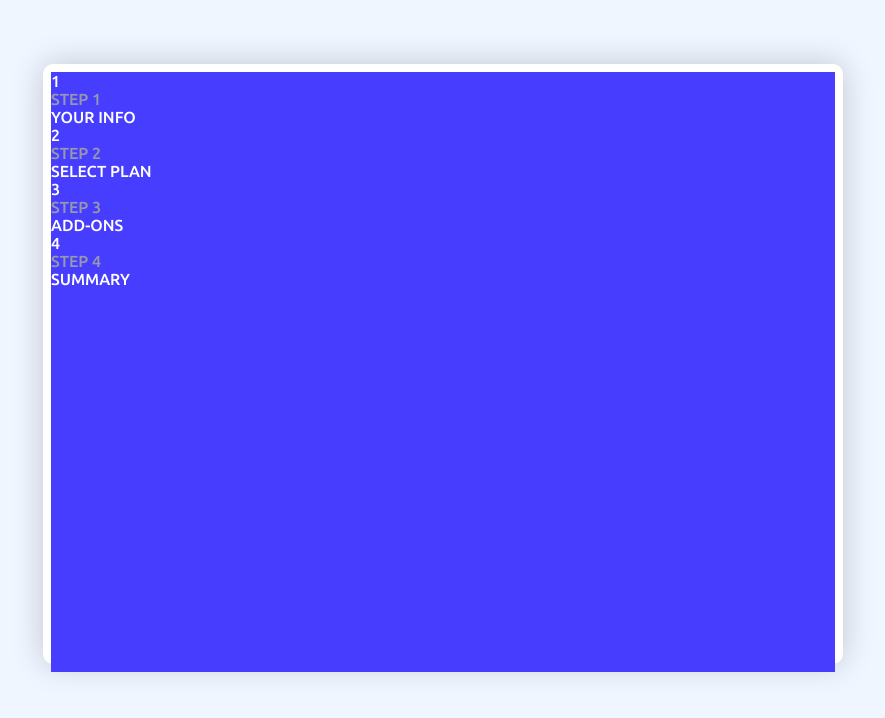
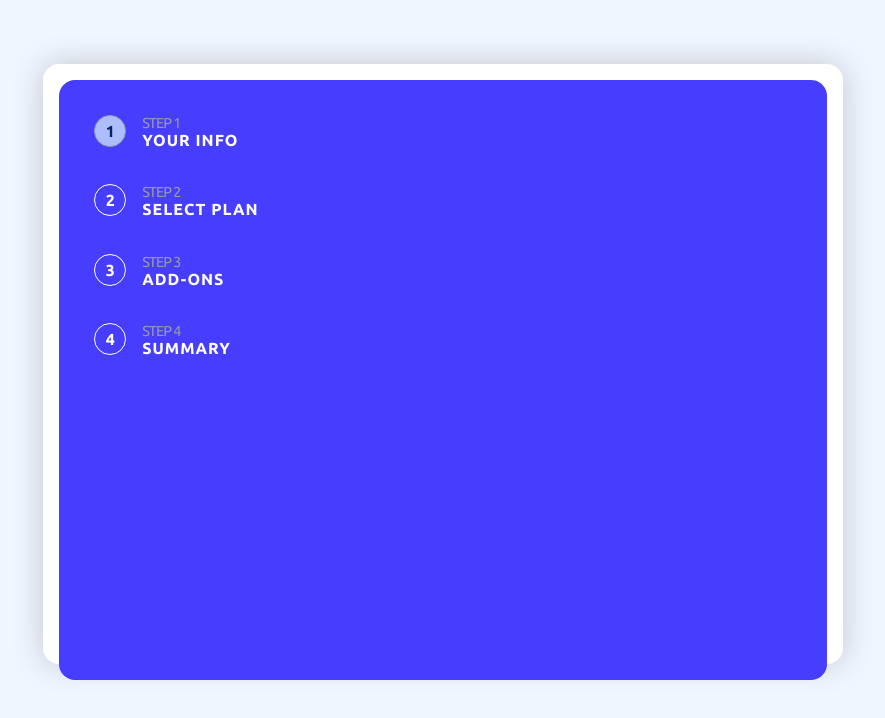
Before and after one commit to athinakantis/Front_End_Mentor, a React (Vite) app in the folder multiStepForm/: page / in a window 1280 px wide. Shown: the top 718 px of the page, without its empty margins (197-1082 px from the left). Built offline with nearby package versions, Linux system fonts and the light colour scheme.

Commit message:
add Overview component

```diff
--- a/multiStepForm/src/App.css
+++ b/multiStepForm/src/App.css
@@ -5,5 +5,5 @@ main {
   display: flex;
   background-color: var(--white);
   box-shadow: 0px 0px 2rem rgba(0,0,0,0.2);
-  border-radius: 10px
+  border-radius: var(--borderRadius);
 }
--- a/multiStepForm/src/App.jsx
+++ b/multiStepForm/src/App.jsx
@@ -1,6 +1,6 @@
 import { useState } from 'react'
 import './App.css'
-import StepOverview from './StepOverview'
+import Overview from './Overview'
 
 
 function App() {
@@ -9,9 +9,9 @@ function App() {
 
   return (
     <main>
-      <StepOverview />
+      <Overview currentStep={step}/>
+
     </main>
-
   )
 }
 
--- /dev/null
+++ b/multiStepForm/src/Overview.css
@@ -0,0 +1,45 @@
+#stepOverview {
+    background-color: var(--purplishBlue);
+    text-transform: uppercase;
+    color: var(--white);
+    height: 100%;
+    margin: var(--margin);
+    flex: 1;
+    border-radius: var(--borderRadius);
+  }
+
+  .stepNum {
+    display: flex;
+    margin: 2.2rem;
+    gap: 1rem;
+  }
+
+  .num {
+      width: 2rem;
+      height: 2rem;
+      display: flex;
+      justify-content: center;
+      align-items: center;
+      border-radius: 50%;
+      border: 1px solid var(--white);
+      font-weight: bold;
+  }
+
+  .stepDetails :first-child {
+    color: var(--coolGray);
+    font-weight: medium;
+    letter-spacing: -1px;
+    font-size: 0.9rem;
+  }
+
+  .stepDetails :last-child {
+    letter-spacing: 1px;
+    color: var(--white);
+    font-weight: bold;
+  }
+
+.active {
+    background-color: var(--pastelBlue);
+    color: var(--marineBlue);
+    border: 1px solid var(--coolGray);
+}
--- a/multiStepForm/src/StepOverview.jsx
+++ b/multiStepForm/src/Overview.jsx
@@ -1,31 +1,33 @@
-import './StepOverview.css'
+import './Overview.css'
+import Step from './Step';
 
-function StepOverview(){
+
+function StepOverview(props){
     return(
         <div id="stepOverview">
             <div className="stepNum">
-                <p className="num">1</p>
+                <Step step={1} currentStep={props.currentStep} />
                 <div className="stepDetails">
                     <p>Step 1</p>
                     <p>Your info</p>
                 </div>
             </div>
             <div className="stepNum">
-                <p className="num">2</p>
+                <Step step={2} currentStep={props.currentStep} />
                 <div className="stepDetails">
                     <p>Step 2</p>
                     <p>Select plan</p>
                 </div>
             </div>
             <div className="stepNum">
-                <p className="num">3</p>
+                <Step step={3} currentStep={props.currentStep} />
                 <div className="stepDetails">
                     <p>Step 3</p>
                     <p>Add-ons</p>
                 </div>
             </div>
             <div className="stepNum">
-                <p className="num">4</p>
+                <Step step={4} currentStep={props.currentStep} />
                 <div className="stepDetails">
                     <p>Step 4</p>
                     <p>Summary</p>
--- a/multiStepForm/src/Step.jsx
+++ b/multiStepForm/src/Step.jsx
@@ -1,8 +1,9 @@
 
 function Step(props) {
-    return(
-        <h2>{props.currentStep}</h2>
-    )
+    if (props.step === props.currentStep) {
+        return <p className='active num'>{props.step}</p>
+    }
+    return <p className="num">{props.step}</p>
 }
 
-export default Step
+export default Step;
--- a/multiStepForm/src/StepOverview.css
+++ /dev/null
@@ -1,16 +0,0 @@
-#stepOverview {
-    background-color: var(--purplishBlue);
-    text-transform: uppercase;
-    color: var(--white);
-    height: 100%;
-    margin: 0.5rem;
-    flex: 1;
-  }
-
-  .stepDetails :first-child {
-    color: var(--coolGray);
-  }
-
-  .stepDetails:last-child {
-    color: var(--white);
-  }
--- a/multiStepForm/src/root.css
+++ b/multiStepForm/src/root.css
@@ -1,7 +1,4 @@
-@font-face {
-    font-family: 'Ubuntu';
-    src: url(./assets/Ubuntu-Medium.ttf);
-}
+@import url('https://fonts.googleapis.com/css2?family=Ubuntu:ital,wght@0,300;0,400;0,500;0,700;1,300;1,400;1,500;1,700&display=swap');
 
 :root {
     --marineBlue: hsl(213, 96%, 18%);
@@ -17,7 +14,10 @@
     --white: hsl(0, 0%, 100%);
 
     --font: 'Ubuntu';
-    --bold: 700;
-    --medium: 500;
-    --light: 400;
+    --fontLight: 400;
+    --fontMedium: 500;
+    --fontBold: 700;
+
+    --margin: 1rem;
+    --borderRadius: 1rem;
   }
```
Also changed, not shown: multiStepForm/src/PersonalInfo.jsx (added, +21 -0 lines), multiStepForm/src/Page.jsx (added).
